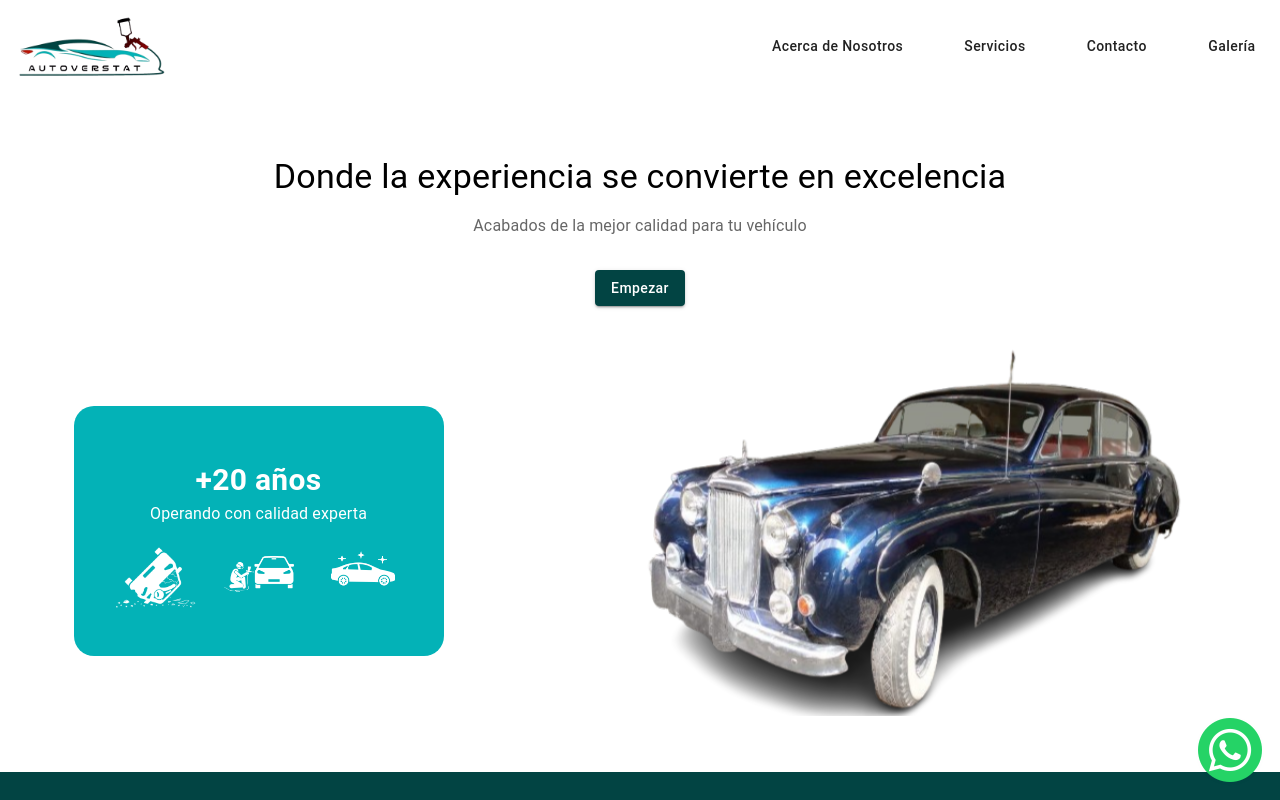
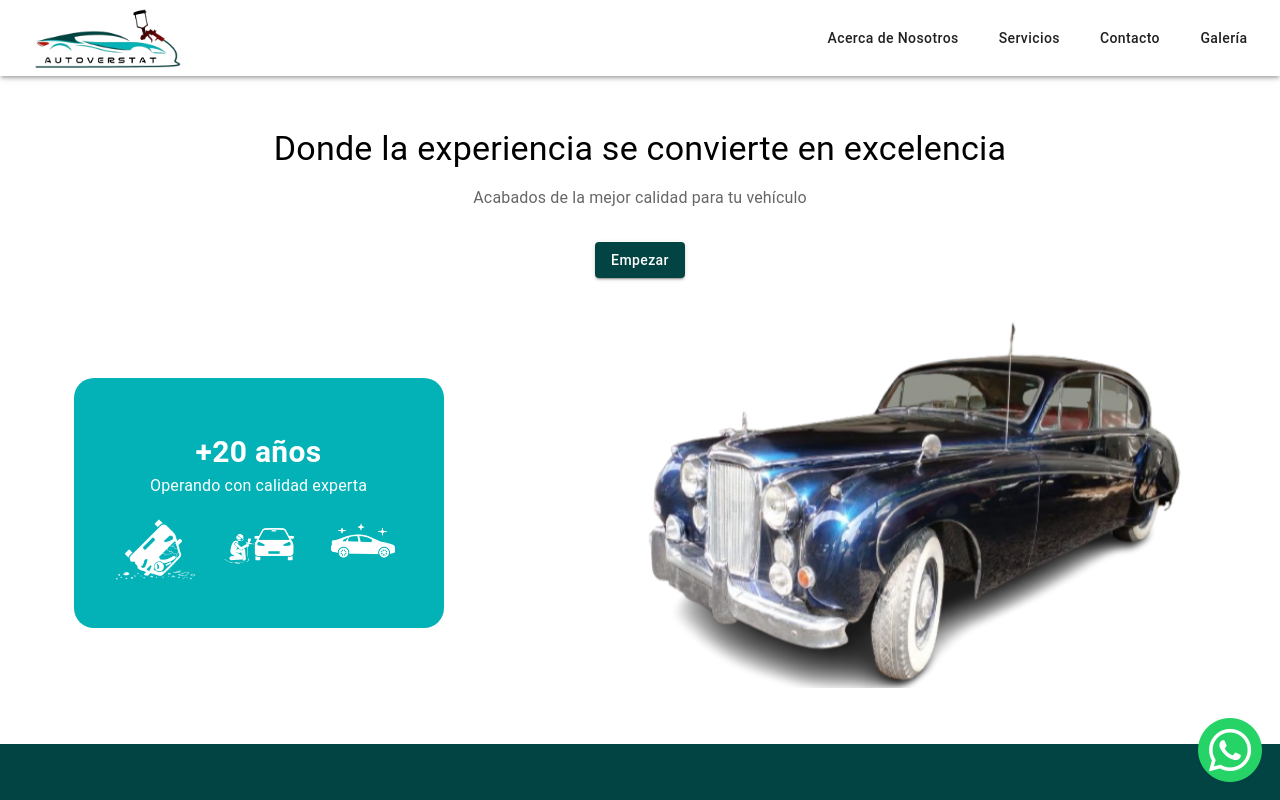
Before and after one commit to jdmc-unah/Autoverstat, a React (Vite) app in the folder autoverstat/: page / in a window 1280 px wide. Shown: the top 800 px of the page. Built offline with nearby package versions, Linux system fonts and the light colour scheme.

Commit message:
seccion acerca de para movil

```diff
--- a/autoverstat/src/components/about/about.jsx
+++ b/autoverstat/src/components/about/about.jsx
@@ -2,13 +2,34 @@ import Box from '@mui/material/Box';
 
 import aboutPic from '../../assets/AboutImages/about1.jpg'
 import Typography from '@mui/material/Typography'
+import { useTheme } from '@emotion/react';
+import { useMediaQuery } from '@mui/material';
 
 
 
 const About = ({aboutRef})=>{
 
+    const theme = useTheme();
+    const isMobile = useMediaQuery(theme.breakpoints.down('md'))
+
+
 
     return(
+        <>
+        {isMobile ?
+
+            <Box ref={aboutRef} sx={{display:'flex', flexDirection:'column', alignItems:'center', justifyContent:'center'}}>
+                <Box padding={2} maxWidth={500} >
+                    <Typography textAlign={'center'} padding={3}  variant="h5" color="initial">Acerca de Nosotros</Typography>
+                    <Box component={'img'} width={'100%'} height={'100%'}  src={aboutPic}/>
+                </Box>
+
+                <Box padding={2}>
+                    <Typography textAlign={'justify'} gutterBottom variant="body1" color="text.secondary">En Autoverstat, nos dedicamos con pasión y dedicación al arte de la pintura automotriz. Nuestra misión es brindar a nuestros clientes un servicio excepcional, combinando la más alta calidad en acabados con precios justos.</Typography>
+                    <Typography textAlign={'justify'} gutterBottom variant="body1" color="text.secondary">Valoramos cada vehículo como si fuera propio y nos esforzamos por superar las expectativas de nuestros clientes en cada proyecto,  comprometiéndonos en ofrecer un servicio personalizado y cuidadoso, poniendo en práctica más de 20 años de experiencia y asegurando que cada vehículo salga de nuestro taller con un acabado impecable. </Typography>
+                </Box>
+            </Box>
+            :
             <Box ref={aboutRef} sx={{display:'flex', alignItems:'center', justifyContent:'center'}}>
                 <Box padding={2}  >
                     <Box component={'img'} width={'100%'} height={'100%'}  src={aboutPic}/>
@@ -20,6 +41,10 @@ const About = ({aboutRef})=>{
                     <Typography textAlign={'justify'} gutterBottom variant="body1" color="text.secondary">Valoramos cada vehículo como si fuera propio y nos esforzamos por superar las expectativas de nuestros clientes en cada proyecto,  comprometiéndonos en ofrecer un servicio personalizado y cuidadoso, poniendo en práctica más de 20 años de experiencia y asegurando que cada vehículo salga de nuestro taller con un acabado impecable. </Typography>
                 </Box>
             </Box>
+
+        }
+        </>
+
     )
 }
 
--- a/autoverstat/src/components/welcome_section/Header.jsx
+++ b/autoverstat/src/components/welcome_section/Header.jsx
@@ -1,5 +1,5 @@
 
-import Typography from '@mui/material/Typography'
+
 import Box from '@mui/material/Box'
 import Button from '@mui/material/Button'
 import useMediaQuery from '@mui/material/useMediaQuery'
@@ -8,9 +8,15 @@ import MenuRoundedIcon from '@mui/icons-material/MenuRounded';
 import IconButton from '@mui/material/IconButton'
 import { useState } from 'react'
 
+import AppBar from '@mui/material/AppBar';
+import Toolbar from '@mui/material/Toolbar';
+
+
 import logo from '../../assets/logo.png'
 
 import MenuDrawer from './MenuDrawer'
+
+
 
 
 const Header = ({aboutRef, servicesRef, contactRef, handleScroll})=>{
@@ -26,13 +32,15 @@ const Header = ({aboutRef, servicesRef, contactRef, handleScroll})=>{
 
 
     return(
-        <Box sx={{display: 'flex', justifyContent:'space-between', alignItems: 'center', padding: 2   }} >
-
-            <Box sx={{display: 'flex', justifyContent: 'start',  }}>
+        <>
+            <AppBar position='fixed' sx={{  backgroundColor: '#ffffffff', boxShadow: 3 }} >
+            <Toolbar>
+                    <Box sx={{display: 'flex', justifyContent: 'start', p:1 }}>
 
                         <img src={logo} height='auto' width={150} alt="logo" />
                     </Box>
 
+                    <Box sx={{display:'flex', marginLeft:'auto' }}  >
                         {isMobile
                         ?
                         <Box>
@@ -42,15 +50,20 @@ const Header = ({aboutRef, servicesRef, contactRef, handleScroll})=>{
                             <MenuDrawer open={open} setOpen={setOpen} opciones={opciones} handleScroll={handleScroll}/>
                         </Box>
                         :
-                <Box sx={{display: 'flex', justifyContent: 'space-between', minWidth: 500  }}>
+                        <Box sx={{display: 'flex', justifyContent:'flex-end', gap: 3  }}>
                             {opciones.map((opcion, indice)=>(
                                 <Button key={indice} onClick={()=>handleScroll(opcion.accion)}  sx={{textTransform:'none', color: 'text.primary' }}>{opcion.titulo}</Button>
                             ))}
                         </Box>
                     }
+                    </Box>
 
 
-        </Box>
+                </Toolbar>
+
+            </AppBar>
+            <Toolbar/>
+        </>
     )
 }
 
--- a/autoverstat/styles.css
+++ b/autoverstat/styles.css
@@ -10,8 +10,7 @@ html, body {
     --bg-primary-light: #085c5a;
     --bg-secondary: #03b2b7;
     --bg-secondary-trans: #03b1b7b3;
-    /* --bg-secondary: #03b2b7; */
-    /* --bg-secondary-trans: #03b1b757; */
+
     --txt-light:  #ffffff;
     --txt-secondary:  #c3c3c3;
 
```
Lines whose indentation alone changed are shown as unchanged.
